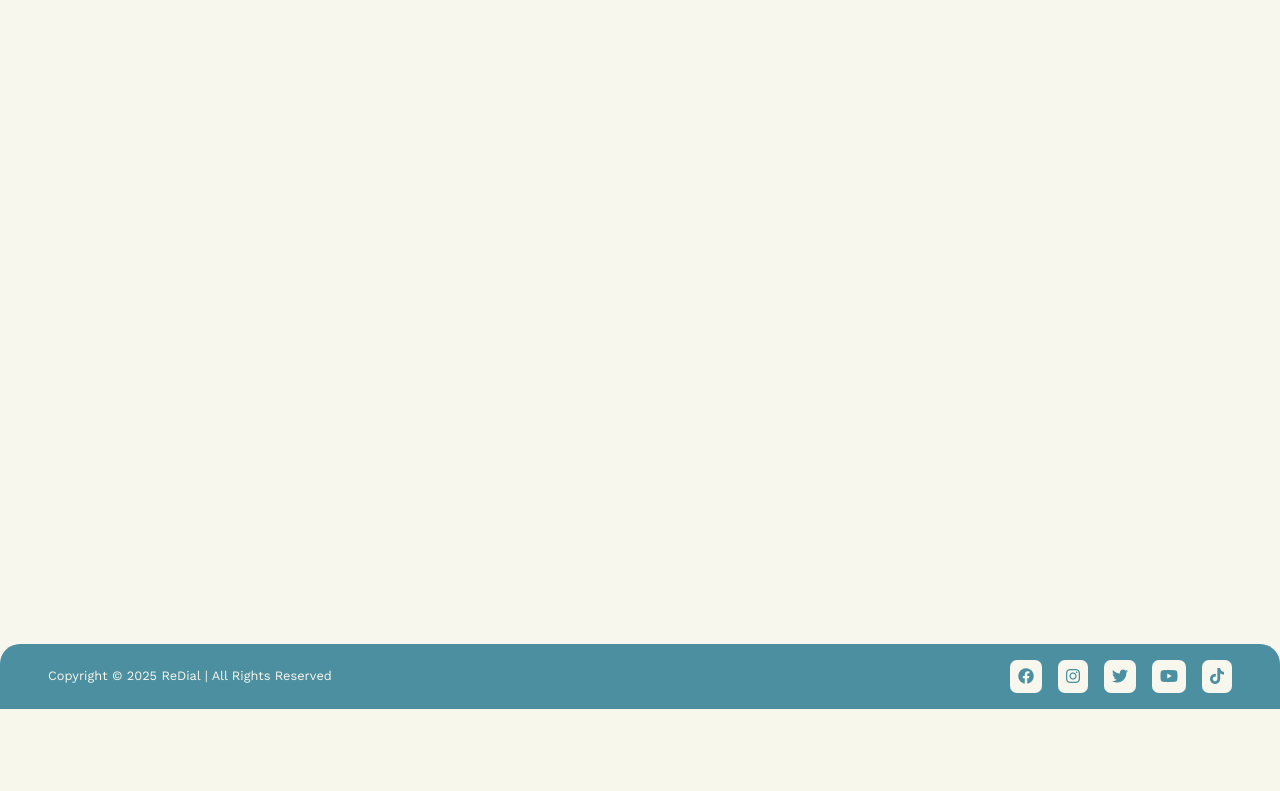
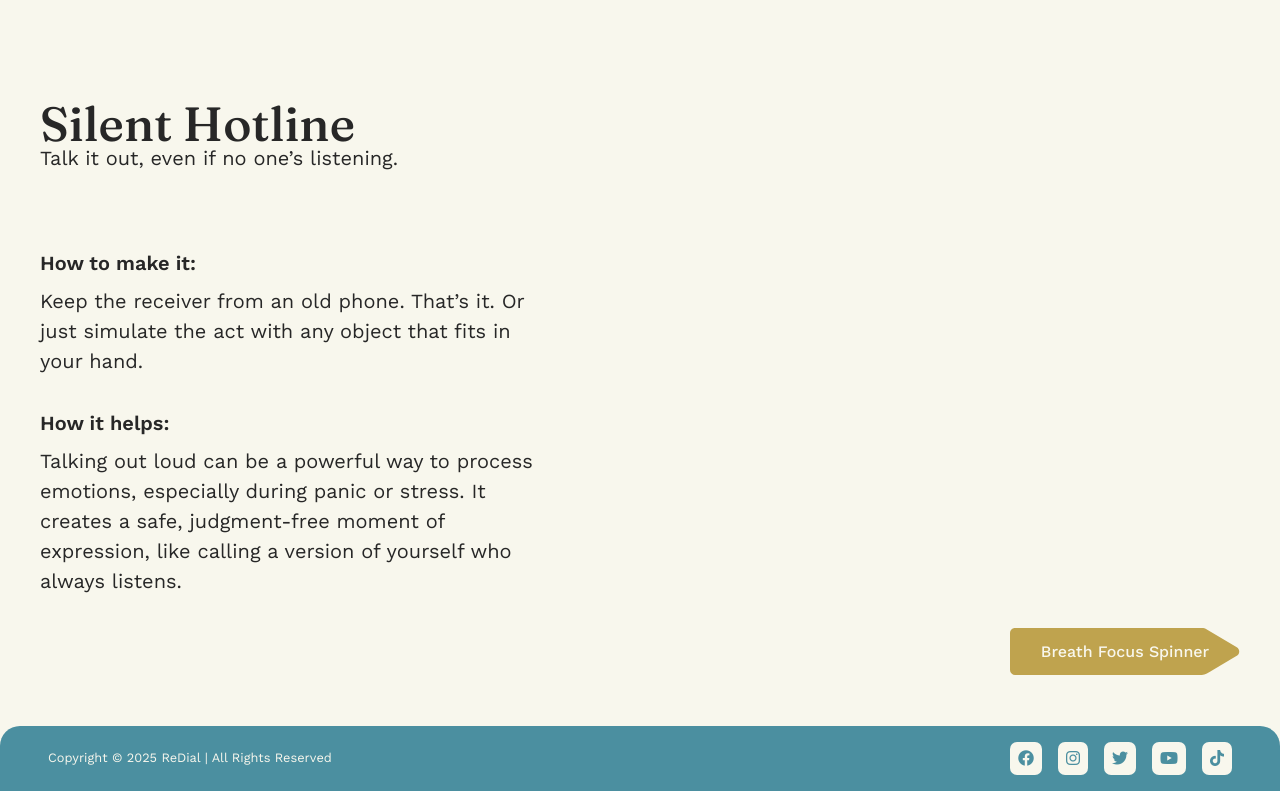
Before and after one commit to gagatkaa/re-dial, a PHP site: template view/content/idea2.php in a window 1280 px wide. Shown: the part 91-882 px from the top of the page. Before the commit the page ends 800 px from the top, so only its background shows below. Run offline with PHP 8.4, Linux system fonts and the light colour scheme; the template is opened without the code that fills it, so the values that code supplies are empty.

Commit message:
feat:idea1 page

```diff
--- a/css/style.css
+++ b/css/style.css
@@ -59,11 +59,8 @@ body {
   justify-content: flex-start;
 }
 main {
-  display: flex;
-  flex-direction: column;
-  align-items: center;
-  flex: 1 0 0;
   width: 100%;
+  flex: 1 0 auto;
 }
 .logo {
   align-self: center;
@@ -221,6 +218,7 @@ h3 {
   padding: 1rem 0;
   border-radius: 1.25rem 1.25rem 0 0;
   width: 80rem;
+  justify-self: flex-end;
 }
 
 .footer__content {
@@ -299,10 +297,13 @@ h3 {
 }
 .section__bg {
   background-image: url(../assets/section_bg.svg);
-  background-size: auto;
+  background-size: cover;
   background-position: center;
   background-repeat: no-repeat;
+
   width: 100%;
+  display: flex;
+  justify-content: center;
 }
 .tools__section {
   display: flex;
@@ -429,8 +430,18 @@ h3 {
 .arrow-button-svg:hover svg path {
   fill: var(--dark-blue); /* new fill color on hover */
 }
-.idea__title {
+.idea {
+  display: flex;
+  flex-direction: column;
+  align-items: flex-start;
+  gap: 5rem;
+  width: 31rem;
+}
+.idea__header > h2 {
   font-size: 3rem;
+}
+.idea__subtitle {
+  font-size: 1.25rem;
 }
 .idea__content {
   display: flex;
@@ -438,4 +449,25 @@ h3 {
   align-items: flex-start;
   gap: 2rem;
   text-align: left;
+  align-self: flex-start;
+  padding-bottom: 3rem;
 }
+.navigation__button {
+  align-self: flex-end;
+}
+.idea__howto-label {
+  font-weight: 600;
+  display: inline-block; /* ensures it respects line-break */
+  margin-bottom: 0.5rem;
+}
+.idea__description {
+  display: flex;
+  flex-direction: column;
+  gap: 2rem;
+}
+.idea__instructions {
+  font-size: 1.25rem;
+  font-style: normal;
+  font-weight: 400;
+  line-height: 1.875rem;
+}
--- a/view/content/idea2.php
+++ b/view/content/idea2.php
@@ -0,0 +1,36 @@
+<section class="idea__content container">
+    <article class="idea">
+        <header class="idea__header">
+            <h2>Silent Hotline</h2>
+            <p class="idea__subtitle">Talk it out, even if no one’s listening.</p>
+        </header>
+        <div class="idea__description">
+            <p class="idea__instructions">
+                <span class="idea__howto-label">How to make it:</span><br>
+                Keep the receiver from an old phone. That’s it. Or just simulate the act with any object that fits in
+                your hand.
+
+
+
+            </p>
+            <p class="idea__instructions">
+                <span class="idea__howto-label">How it helps:</span><br>
+                Talking out loud can be a powerful way to process emotions, especially during panic or stress. It
+                creates a safe, judgment-free moment of expression, like calling a version of yourself who always
+                listens.
+
+
+            </p>
+        </div>
+    </article>
+    <div class="navigation__button">
+        <a href="index.php?page=idea2" class="arrow-button-svg">
+            <svg xmlns="http://www.w3.org/2000/svg" width="230" height="47" viewBox="0 0 230 47" fill="none">
+                <path
+                    d="M0 5C0 2.23858 2.23858 0 5 0H191.756C193.556 0 195.323 0.485852 196.87 1.40629L226.779 19.2032C230.036 21.1416 230.036 25.8584 226.779 27.7969L196.87 45.5937C195.323 46.5141 193.556 47 191.756 47H5C2.23858 47 0 44.7614 0 42V5Z"
+                    fill="#BFA34E" />
+            </svg>
+            <span class="arrow-label">Breath Focus Spinner</span>
+        </a>
+    </div>
+</section>
```
Also changed, not shown: view/content/idea1.php (+19 -4 lines).
